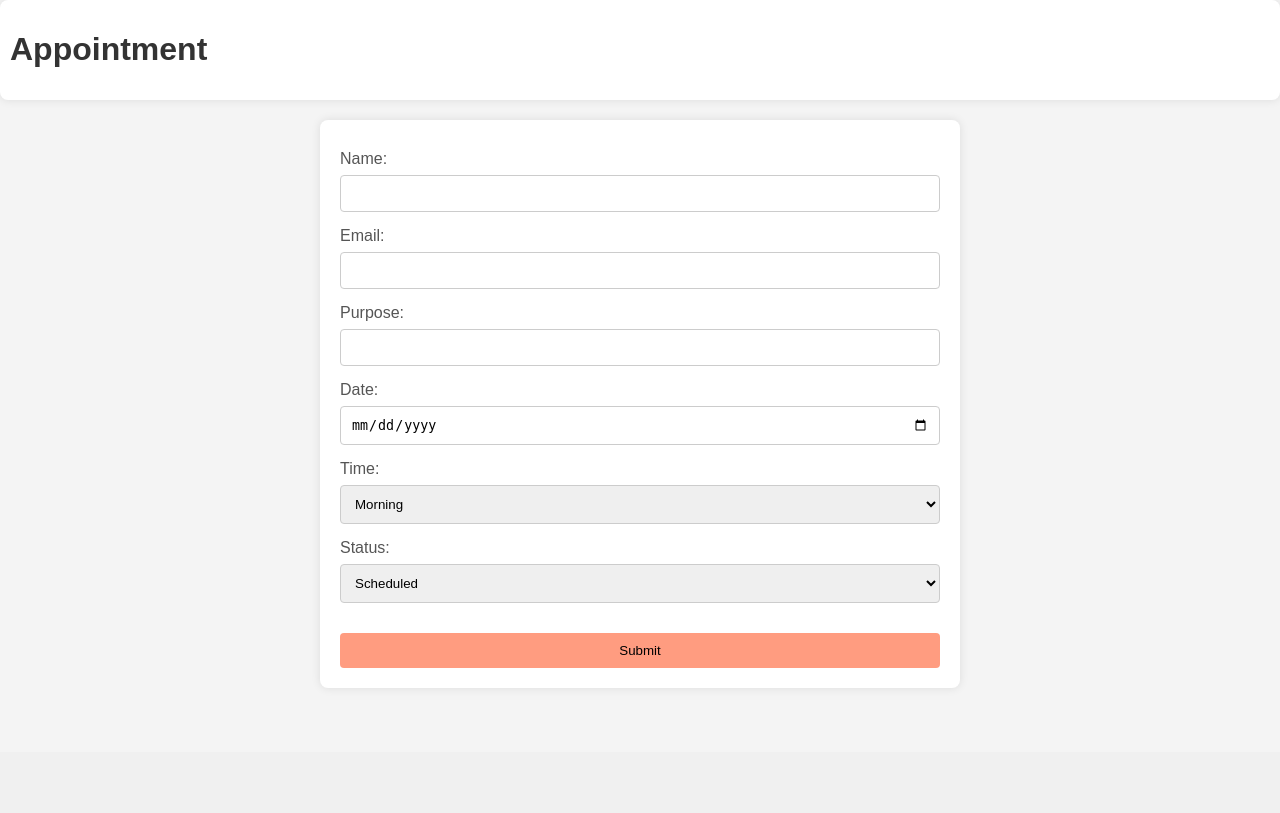
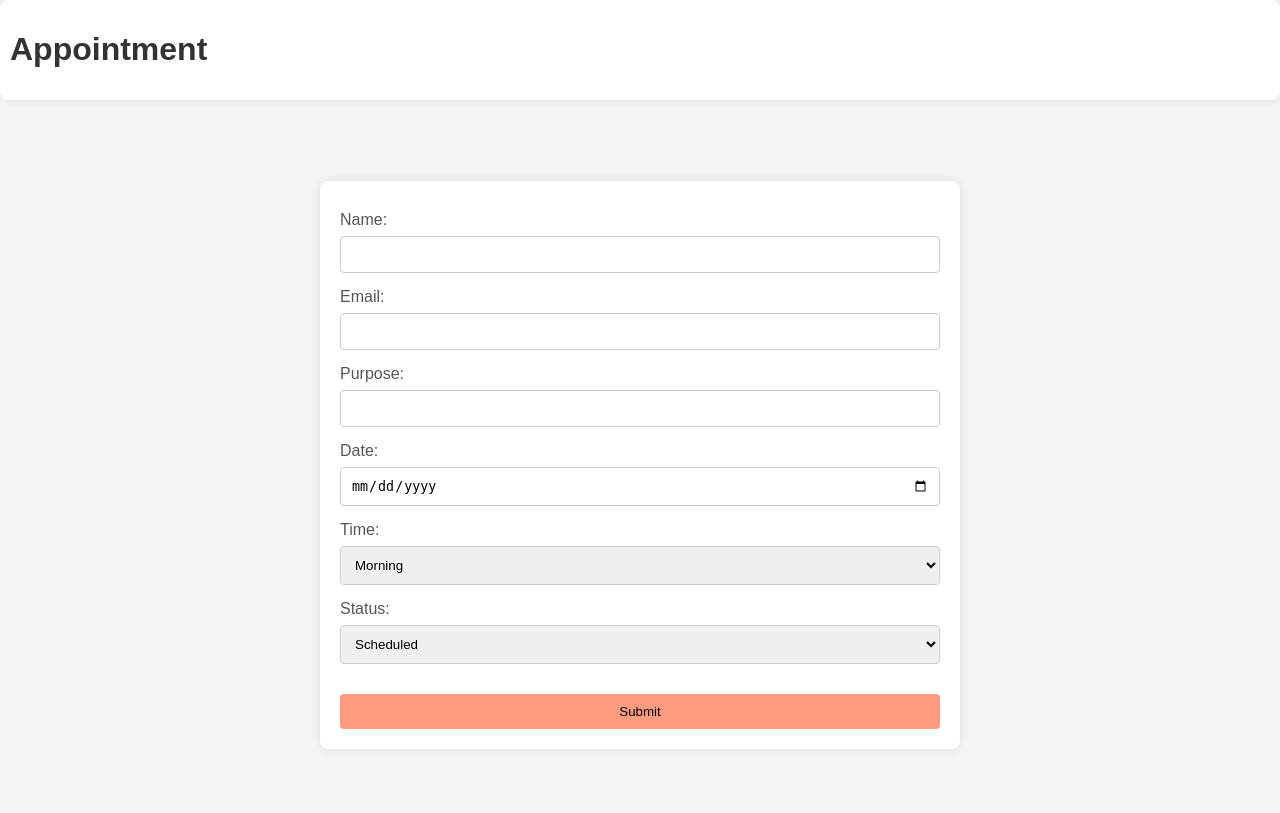
Before and after one commit to aneenaansar/dishaback, a Django app: template dashboard/templates/dashboard/appointmentedit.html in a window 1280 px wide. Shown: the part 168-981 px from the top of the page. Before the commit the page ends 856 px from the top, so only its background shows below. Run offline with Django 4.2, Linux system fonts and the light colour scheme; the template is opened without the code that fills it: values that come from a table or form of the project are taken from there, others are empty; some libraries are stand-ins or nearby versions.

Commit message:
updated dashboard

```diff
--- a/dashboard/templates/dashboard/appointmentedit.html
+++ b/dashboard/templates/dashboard/appointmentedit.html
@@ -34,6 +34,7 @@
         padding: 20px;
         border-radius: 8px;
         box-shadow: 0 0 10px rgba(0, 0, 0, 0.1);
+        margin-top: 81px;
     }
 
     div.form-group {
```
